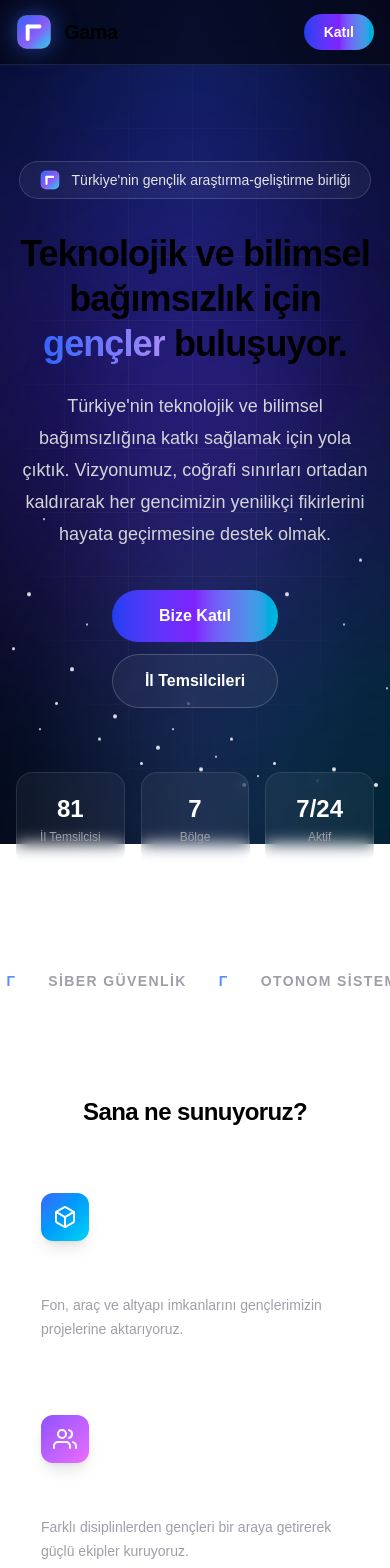
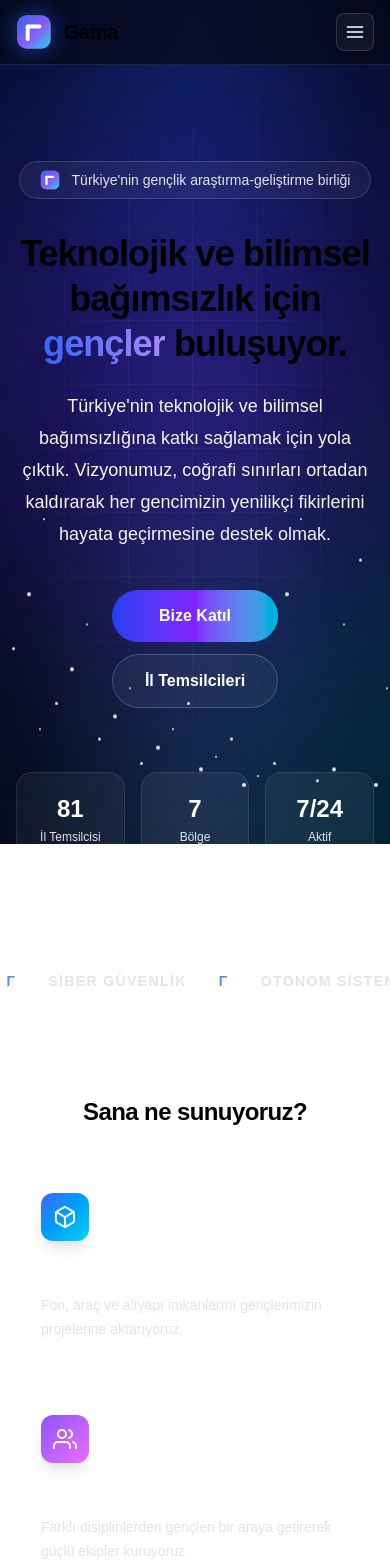
Before and after one commit to Lennebraha38/gama-portal, a Next.js app: page / in a window 390 px wide. Shown: the top 1568 px of the page. Built offline with nearby package versions, Linux system fonts and the light colour scheme.

Commit message:
Yazı okunabilirliği artır + mobil menü + giriş animasyonları

```diff
--- a/src/app/globals.css
+++ b/src/app/globals.css
@@ -83,6 +83,24 @@ body {
     background-position: 100% 50%;
   }
 }
+@keyframes fade-up {
+  from {
+    opacity: 0;
+    transform: translateY(24px);
+  }
+  to {
+    opacity: 1;
+    transform: translateY(0);
+  }
+}
+@keyframes float-slow {
+  0%, 100% {
+    transform: translateY(0);
+  }
+  50% {
+    transform: translateY(-14px);
+  }
+}
 
 .animate-drift-1 {
   animation: drift-1 18s ease-in-out infinite;
@@ -103,6 +121,27 @@ body {
   background-size: 300% 100%;
   animation: gradient-x 6s ease infinite;
 }
+.animate-fade-up {
+  animation: fade-up 0.8s cubic-bezier(0.22, 1, 0.36, 1) both;
+}
+.animate-float-slow {
+  animation: float-slow 6s ease-in-out infinite;
+}
+.delay-100 {
+  animation-delay: 0.1s;
+}
+.delay-200 {
+  animation-delay: 0.2s;
+}
+.delay-300 {
+  animation-delay: 0.3s;
+}
+.delay-400 {
+  animation-delay: 0.4s;
+}
+.delay-500 {
+  animation-delay: 0.5s;
+}
 
 .text-gradient {
   background: linear-gradient(90deg, #3364ff, #a78bfa, #22d3ee, #3364ff);
--- a/src/app/hakkimizda/page.tsx
+++ b/src/app/hakkimizda/page.tsx
@@ -16,13 +16,13 @@ export default function HakkimizdaPage() {
         </h1>
       </div>
       <p className="mt-8 text-lg leading-8 text-zinc-200">{siteConfig.mission}</p>
-      <p className="mt-4 text-lg leading-8 text-zinc-400">
+      <p className="mt-4 text-lg leading-8 text-zinc-200">
         Kaynak, takım ve mentorluk imkanlarıyla gençlerimizi buluşturuyor, onları
         en etkin gençlik araştırma-geliştirme birliği olma yolunda bir araya
         getiriyoruz. Coğrafi sınırları ortadan kaldırarak her gencimizin
         yenilikçi fikirlerini hayata geçirmesine destek olmayı hedefliyoruz.
       </p>
-      <p className="mt-8 rounded-2xl border border-white/10 bg-white/[0.03] px-5 py-4 text-sm text-zinc-400 backdrop-blur">
+      <p className="mt-8 rounded-2xl border border-white/10 bg-white/[0.03] px-5 py-4 text-sm text-zinc-300 backdrop-blur">
         Detaylı vizyon, misyon ve kurumsal bilgiler yakında eklenecek.
       </p>
     </div>
--- a/src/app/iller/page.tsx
+++ b/src/app/iller/page.tsx
@@ -14,7 +14,7 @@ export default function IllerPage() {
           <h1 className="text-3xl font-extrabold tracking-tight md:text-4xl">
             İl Temsilcileri
           </h1>
-          <p className="mt-3 max-w-2xl text-zinc-400">
+          <p className="mt-3 max-w-2xl text-zinc-200">
             Türkiye&apos;nin <span className="font-semibold text-white">{toplamIl} ili</span>{" "}
             ve 7 bölgesinde Gama&apos;yı temsil eden koordinatörlerimiz seni
             bekliyor.
@@ -33,7 +33,7 @@ export default function IllerPage() {
           <section key={bolge.bolge} className="rounded-3xl border border-white/10 bg-white/[0.03] p-6 backdrop-blur md:p-8">
             <div className="flex items-center gap-3">
               <h2 className="text-lg font-bold text-white">{bolge.bolge}</h2>
-              <span className="rounded-full bg-white/10 px-3 py-1 text-xs font-semibold text-zinc-300">
+              <span className="rounded-full bg-white/10 px-3 py-1 text-xs font-semibold text-zinc-100">
                 {bolge.iller.length} il
               </span>
             </div>
@@ -45,7 +45,7 @@ export default function IllerPage() {
                 >
                   <div className="min-w-0">
                     <p className="font-semibold text-white">{il.il}</p>
-                    <p className="truncate text-xs text-zinc-400">
+                    <p className="truncate text-xs text-zinc-200">
                       Temsilci: {il.temsilci}
                     </p>
                   </div>
--- a/src/app/katil/page.tsx
+++ b/src/app/katil/page.tsx
@@ -12,7 +12,7 @@ const roller = [
 ];
 
 const inputClass =
-  "rounded-xl border border-white/10 bg-white/[0.06] px-4 py-2.5 text-sm text-white placeholder-zinc-500 backdrop-blur transition-colors focus:border-gama-400 focus:outline-none focus:ring-1 focus:ring-gama-400";
+  "rounded-xl border border-white/10 bg-white/[0.06] px-4 py-2.5 text-sm text-white placeholder-zinc-400 backdrop-blur transition-colors focus:border-gama-400 focus:outline-none focus:ring-1 focus:ring-gama-400";
 
 export default function KatilPage() {
   const [gonderildi, setGonderildi] = useState(false);
@@ -22,7 +22,7 @@ export default function KatilPage() {
       <h1 className="text-3xl font-extrabold tracking-tight md:text-4xl">
         Bize Katıl
       </h1>
-      <p className="mt-3 text-zinc-400">
+      <p className="mt-3 text-zinc-200">
         Formu doldur; yazılım, donanım veya mentorluk yolculuğuna ilk adımı
         atalım.
       </p>
--- a/src/app/page.tsx
+++ b/src/app/page.tsx
@@ -37,19 +37,19 @@ export default function Home() {
   return (
     <div className="flex flex-1 flex-col">
       <section className="relative mx-auto flex w-full max-w-6xl flex-col items-center px-4 pb-20 pt-24 text-center md:pt-32">
-        <div className="flex items-center gap-3 rounded-full border border-white/15 bg-white/5 px-5 py-2 text-sm font-medium text-zinc-200 backdrop-blur">
+        <div className="animate-fade-up flex items-center gap-3 rounded-full border border-white/15 bg-white/5 px-5 py-2 text-sm font-medium text-zinc-200 backdrop-blur">
           <Logo className="h-5 w-5" />
           Türkiye&apos;nin gençlik araştırma-geliştirme birliği
         </div>
-        <h1 className="mt-8 max-w-4xl text-4xl font-extrabold leading-tight tracking-tight md:text-6xl">
+        <h1 className="animate-fade-up delay-100 mt-8 max-w-4xl text-4xl font-extrabold leading-tight tracking-tight md:text-6xl">
           Teknolojik ve bilimsel bağımsızlık için{" "}
           <span className="text-gradient animate-gradient-x">gençler</span>{" "}
           buluşuyor.
         </h1>
-        <p className="mt-6 max-w-2xl text-lg leading-8 text-zinc-300">
+        <p className="animate-fade-up delay-200 mt-6 max-w-2xl text-lg leading-8 text-zinc-100">
           {siteConfig.mission}
         </p>
-        <div className="mt-10 flex flex-col gap-3 sm:flex-row">
+        <div className="animate-fade-up delay-300 mt-10 flex flex-col gap-3 sm:flex-row">
           <Link
             href="/katil"
             className="rounded-full bg-gradient-to-r from-gama-600 via-violet-600 to-cyan-500 px-8 py-3.5 font-semibold text-white transition-all hover:shadow-[0_0_30px_rgba(139,92,246,0.7)]"
@@ -63,7 +63,7 @@ export default function Home() {
             İl Temsilcileri
           </Link>
         </div>
-        <div className="mt-16 grid w-full max-w-3xl grid-cols-3 gap-4">
+        <div className="animate-fade-up delay-400 mt-16 grid w-full max-w-3xl grid-cols-3 gap-4">
           {[
             { deger: "81", etiket: "İl Temsilcisi" },
             { deger: "7", etiket: "Bölge" },
@@ -71,10 +71,10 @@ export default function Home() {
           ].map((s) => (
             <div
               key={s.etiket}
-              className="rounded-2xl border border-white/10 bg-white/5 px-4 py-5 backdrop-blur"
+              className="rounded-2xl border border-white/10 bg-white/5 px-4 py-5 backdrop-blur transition-all hover:-translate-y-1 hover:border-gama-400/40 hover:shadow-[0_0_24px_rgba(51,100,255,0.25)]"
             >
               <p className="text-2xl font-extrabold text-white md:text-3xl">{s.deger}</p>
-              <p className="mt-1 text-xs font-medium text-zinc-400 md:text-sm">{s.etiket}</p>
+              <p className="mt-1 text-xs font-medium text-zinc-200 md:text-sm">{s.etiket}</p>
             </div>
           ))}
         </div>
@@ -85,7 +85,7 @@ export default function Home() {
           {[...siteConfig.marquee, ...siteConfig.marquee].map((k, i) => (
             <span
               key={i}
-              className="flex items-center gap-8 text-sm font-semibold uppercase tracking-widest text-zinc-400"
+              className="flex items-center gap-8 text-sm font-semibold uppercase tracking-widest text-zinc-200"
             >
               {k}
               <span className="text-gama-400">Γ</span>
@@ -110,7 +110,7 @@ export default function Home() {
                 {iconMap[i]}
               </span>
               <h3 className="mt-4 text-lg font-semibold text-white">{pillar.title}</h3>
-              <p className="mt-2 text-sm leading-6 text-zinc-400">{pillar.description}</p>
+              <p className="mt-2 text-sm leading-6 text-zinc-200">{pillar.description}</p>
             </div>
           ))}
         </div>
@@ -123,7 +123,7 @@ export default function Home() {
             <h2 className="text-2xl font-bold tracking-tight text-white md:text-4xl">
               Türkiye&apos;nin geleceğine imza at.
             </h2>
-            <p className="mx-auto mt-3 max-w-xl text-zinc-300">
+            <p className="mx-auto mt-3 max-w-xl text-zinc-100">
               Kaynak, takım ve mentorluk imkanları seni bekliyor. Bugün katıl,
               yarın Türkiye&apos;nin teknoloji sahnesinde sen ol.
             </p>
--- a/src/app/projeler/page.tsx
+++ b/src/app/projeler/page.tsx
@@ -12,7 +12,7 @@ export default function ProjectsPage() {
       <h1 className="text-3xl font-extrabold tracking-tight md:text-4xl">
         Projeler
       </h1>
-      <p className="mt-3 max-w-2xl text-zinc-400">
+      <p className="mt-3 max-w-2xl text-zinc-200">
         Gama çatısı altında yürütülecek projeler burada duyurulacak.
       </p>
 
@@ -21,7 +21,7 @@ export default function ProjectsPage() {
         <h2 className="mt-6 text-xl font-bold text-white md:text-2xl">
           Projeler yakında duyurulacak
         </h2>
-        <p className="mt-2 max-w-md text-sm leading-6 text-zinc-400">
+        <p className="mt-2 max-w-md text-sm leading-6 text-zinc-200">
           İlk projelerimizin heyecanı sürüyor. Açıkladığımız anda burada
           görebilirsin.
         </p>
--- a/src/components/Footer.tsx
+++ b/src/components/Footer.tsx
@@ -4,7 +4,7 @@ import { Logo } from "@/components/Logo";
 export function Footer() {
   return (
     <footer className="relative z-10 border-t border-white/10 bg-[#050816]/70 backdrop-blur-xl">
-      <div className="mx-auto flex max-w-6xl flex-col gap-4 px-4 py-10 text-sm text-zinc-400 md:flex-row md:items-center md:justify-between">
+      <div className="mx-auto flex max-w-6xl flex-col gap-4 px-4 py-10 text-sm text-zinc-300 md:flex-row md:items-center md:justify-between">
         <div className="flex items-center gap-3">
           <Logo className="h-7 w-7" />
           <span className="font-semibold text-zinc-100">{siteConfig.name}</span>
--- a/src/components/Header.tsx
+++ b/src/components/Header.tsx
@@ -1,33 +1,94 @@
+"use client";
+
+import { useState } from "react";
 import Link from "next/link";
 import { siteConfig } from "@/lib/site";
 import { Logo } from "@/components/Logo";
 
 export function Header() {
+  const [acik, setAcik] = useState(false);
+
   return (
     <header className="sticky top-0 z-50 border-b border-white/10 bg-[#050816]/70 backdrop-blur-xl">
       <div className="mx-auto flex h-16 max-w-6xl items-center justify-between px-4">
-        <Link href="/" className="group flex items-center gap-3">
+        <Link href="/" className="group flex items-center gap-3" onClick={() => setAcik(false)}>
           <Logo className="h-9 w-9 drop-shadow-[0_0_12px_rgba(51,100,255,0.6)] transition-transform group-hover:scale-105" />
           <span className="text-xl font-bold tracking-tight">{siteConfig.name}</span>
         </Link>
+
         <nav className="hidden items-center gap-7 text-sm font-medium md:flex">
           {siteConfig.nav.map((item) => (
             <Link
               key={item.href}
               href={item.href}
-              className="text-zinc-300 transition-colors hover:text-white"
+              className="text-zinc-100 transition-colors hover:text-white"
             >
               {item.label}
             </Link>
           ))}
         </nav>
-        <Link
-          href="/katil"
-          className="rounded-full bg-gradient-to-r from-gama-600 via-violet-600 to-cyan-500 px-5 py-2 text-sm font-semibold text-white transition-all hover:shadow-[0_0_20px_rgba(139,92,246,0.6)]"
-        >
-          Katıl
-        </Link>
+
+        <div className="flex items-center gap-3">
+          <Link
+            href="/katil"
+            className="hidden rounded-full bg-gradient-to-r from-gama-600 via-violet-600 to-cyan-500 px-5 py-2 text-sm font-semibold text-white transition-all hover:shadow-[0_0_20px_rgba(139,92,246,0.6)] sm:block"
+          >
+            Katıl
+          </Link>
+          <button
+            type="button"
+            onClick={() => setAcik((v) => !v)}
+            className="rounded-lg border border-white/15 bg-white/5 p-2 text-white transition-colors hover:bg-white/10 md:hidden"
+            aria-label="Menüyü aç/kapat"
+          >
+            <svg
+              viewBox="0 0 24 24"
+              fill="none"
+              stroke="currentColor"
+              strokeWidth="2"
+              strokeLinecap="round"
+              className="h-5 w-5"
+            >
+              {acik ? (
+                <>
+                  <path d="M18 6 6 18" />
+                  <path d="m6 6 12 12" />
+                </>
+              ) : (
+                <>
+                  <path d="M3 6h18" />
+                  <path d="M3 12h18" />
+                  <path d="M3 18h18" />
+                </>
+              )}
+            </svg>
+          </button>
+        </div>
       </div>
+
+      {acik && (
+        <nav className="border-t border-white/10 bg-[#050816]/95 px-4 py-4 backdrop-blur-xl md:hidden">
+          <div className="flex flex-col gap-1">
+            {siteConfig.nav.map((item) => (
+              <Link
+                key={item.href}
+                href={item.href}
+                onClick={() => setAcik(false)}
+                className="rounded-lg px-3 py-2.5 text-sm font-medium text-zinc-100 transition-colors hover:bg-white/10"
+              >
+                {item.label}
+              </Link>
+            ))}
+            <Link
+              href="/katil"
+              onClick={() => setAcik(false)}
+              className="mt-2 rounded-full bg-gradient-to-r from-gama-600 via-violet-600 to-cyan-500 px-5 py-2.5 text-center text-sm font-semibold text-white"
+            >
+              Katıl
+            </Link>
+          </div>
+        </nav>
+      )}
     </header>
   );
 }
```
